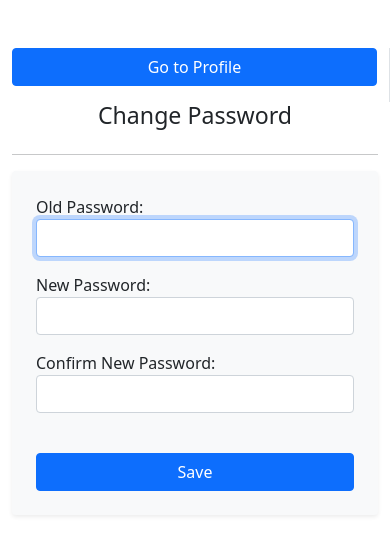
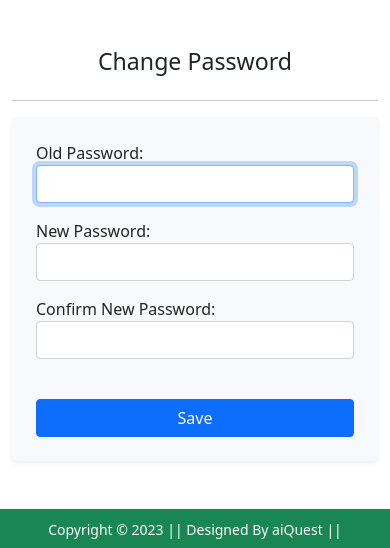
Before and after one commit to Shawon5030/ShopNow, a Django app: page /passwordchange/ in a window 390 px wide. Shown: the part 56-604 px from the top of the page. Run offline with Django 4.2, Linux system fonts and the light colour scheme; a user stored in the database is signed in; some libraries are stand-ins or nearby versions.

Commit message:
Shawon-commit-number-79

```diff
--- a/Shop/templates/Shop/passwordchange.html
+++ b/Shop/templates/Shop/passwordchange.html
@@ -47,5 +47,11 @@
 
 <style>
 
+@media only screen and (max-width: 600px) {
+  .profile-go{
+    display: none;
+  }
+}
+
 </style>
 {% endblock main-content %}
```
